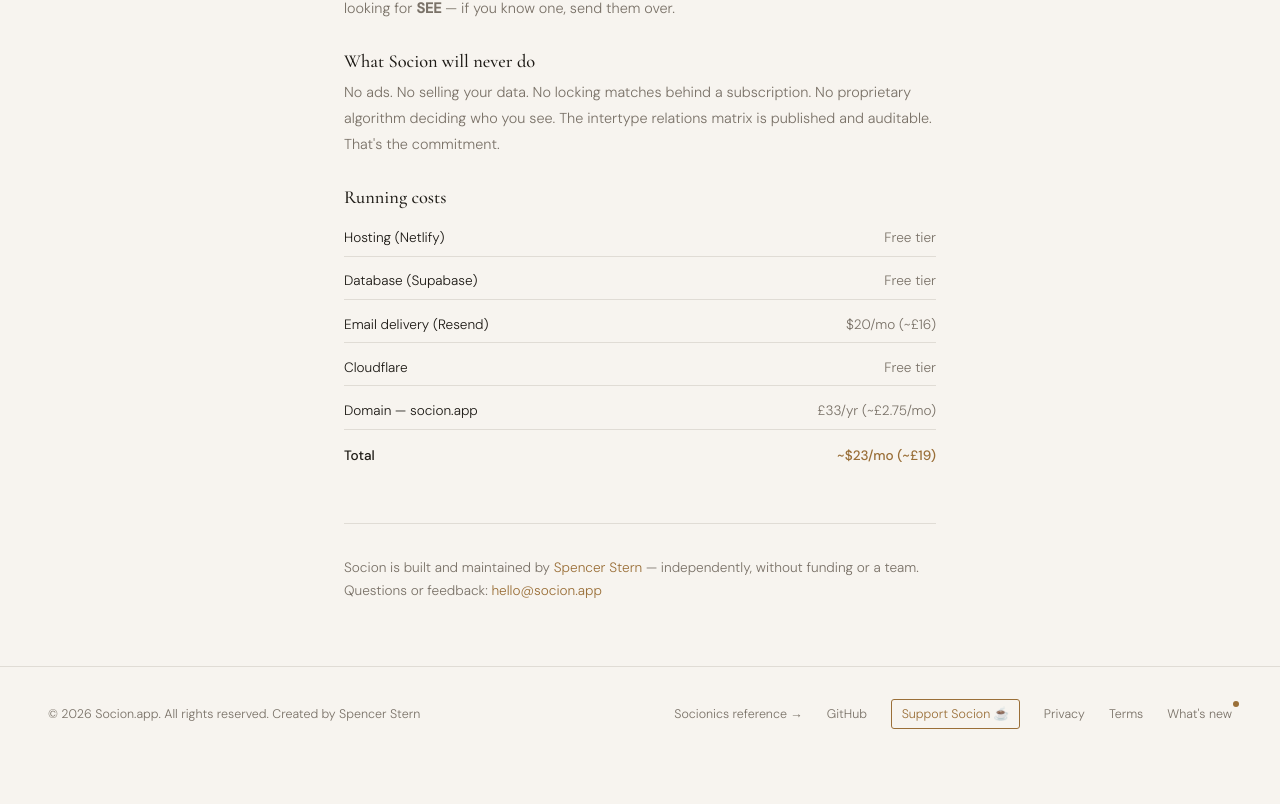
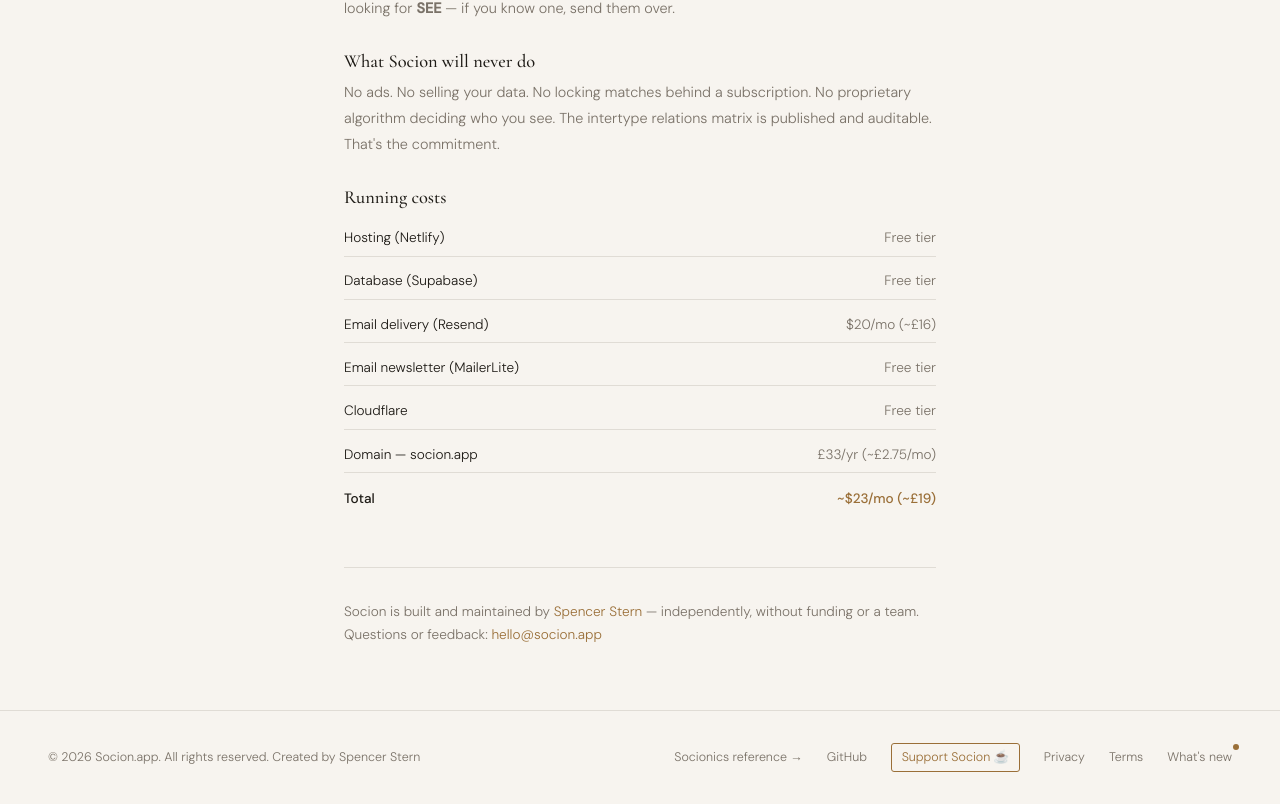
Before and after one commit to sstern42/socionics-match, a React (Vite) app: page /support in a window 1280 px wide. Shown: the part 860-1664 px from the top of the page. Before the commit the page ends 1621 px from the top, so only its background shows below. Built offline with nearby package versions, Linux system fonts and the light colour scheme; no server answers.

Commit message:
Add files via upload

```diff
--- a/src/pages/Support.jsx
+++ b/src/pages/Support.jsx
@@ -61,6 +61,7 @@ export default function Support() {
                 ['Hosting (Netlify)', 'Free tier'],
                 ['Database (Supabase)', 'Free tier'],
                 ['Email delivery (Resend)', '$20/mo (~£16)'],
+                ['Email newsletter (MailerLite)', 'Free tier'],
                 ['Cloudflare', 'Free tier'],
                 ['Domain — socion.app', '£33/yr (~£2.75/mo)'],
               ].map(([item, cost]) => (
```
